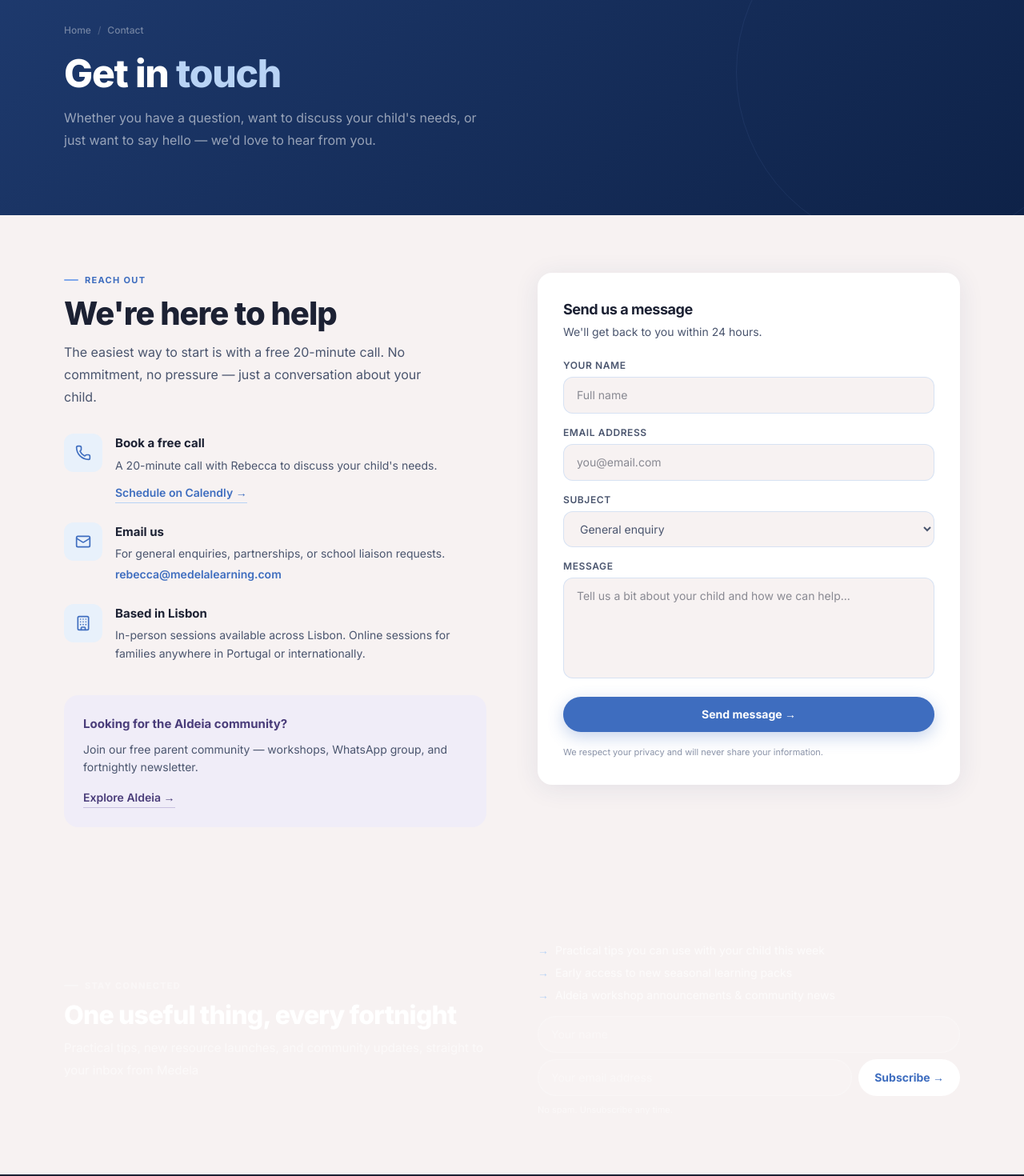
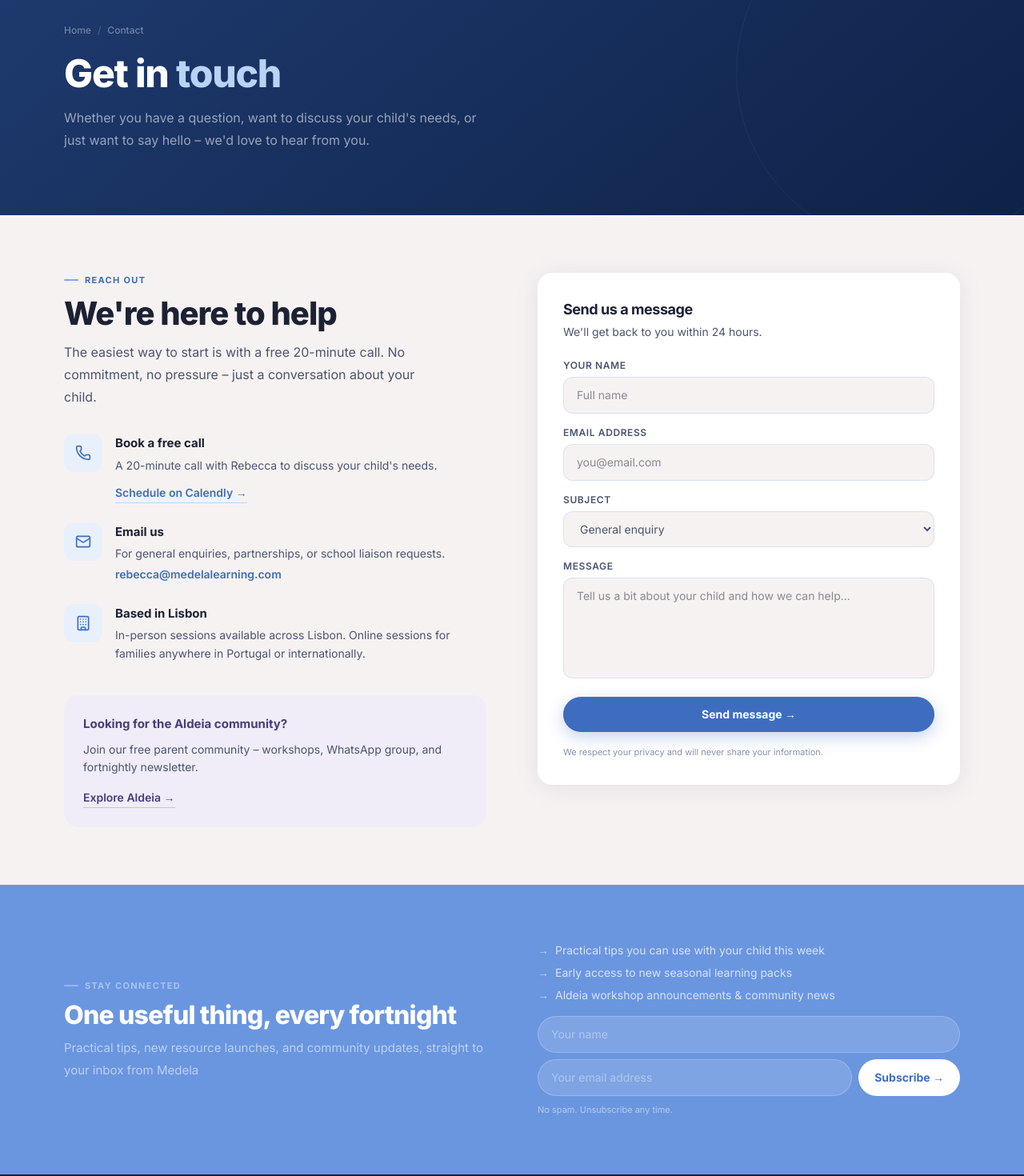
Before and after one commit to jamiebland/medela-site, a Next.js app: page /contact in a window 1280 px wide. Shown: the part 120-1590 px from the top of the page at 80% size. Built offline with nearby package versions, Linux system fonts and the light colour scheme; no server answers.

Commit message:
Changed images and color

```diff
--- a/src/app/blog/page.tsx
+++ b/src/app/blog/page.tsx
@@ -34,7 +34,7 @@ export default async function BlogPage() {
             Insights &amp; ideas for <span className="text-blue-light">parents &amp; educators</span>
           </h1>
           <p className="text-base text-white/55 leading-7 max-w-[520px]">
-            Honest writing about learning differences, educational therapy, and raising confident children &mdash; from Rebecca, Jamille, and the Aldeia community.
+            Honest writing about learning differences, educational therapy, and raising confident children &ndash; from Rebecca, Jamille, and the Aldeia community.
           </p>
         </div>
       </div>
--- a/src/app/contact/page.tsx
+++ b/src/app/contact/page.tsx
@@ -28,7 +28,7 @@ export default function ContactPage() {
             Get in <span className="text-blue-light">touch</span>
           </h1>
           <p className="text-base text-white/55 leading-7 max-w-[520px]">
-            Whether you have a question, want to discuss your child&apos;s needs, or just want to say hello &mdash; we&apos;d love to hear from you.
+            Whether you have a question, want to discuss your child&apos;s needs, or just want to say hello &ndash; we&apos;d love to hear from you.
           </p>
         </div>
       </div>
@@ -46,7 +46,7 @@ export default function ContactPage() {
               We&apos;re here to help
             </h2>
             <p className="text-base text-text-mid leading-7 mb-8 max-w-[460px]">
-              The easiest way to start is with a free 20-minute call. No commitment, no pressure &mdash; just a conversation about your child.
+              The easiest way to start is with a free 20-minute call. No commitment, no pressure &ndash; just a conversation about your child.
             </p>
 
             <div className="flex flex-col gap-6 mb-10">
@@ -102,7 +102,7 @@ export default function ContactPage() {
             <div className="bg-purple-pale rounded-[var(--radius-lg)] p-6">
               <h3 className="text-[15px] font-bold text-purple-dark mb-2">Looking for the Aldeia community?</h3>
               <p className="text-sm text-text-mid leading-relaxed mb-3">
-                Join our free parent community &mdash; workshops, WhatsApp group, and fortnightly newsletter.
+                Join our free parent community &ndash; workshops, WhatsApp group, and fortnightly newsletter.
               </p>
               <Link
                 href="/aldeia"
--- a/src/app/page.tsx
+++ b/src/app/page.tsx
@@ -162,7 +162,7 @@ export default async function HomePage() {
       </section>
 
       {/* ───── 2. Schools Strip ───── */}
-      <section className="color-blue-mid py-8 overflow-hidden">
+      <section className="bg-blue-mid py-8 overflow-hidden">
         <p className="text-center text-[11px] tracking-[.12em] uppercase font-bold text-white/60 mb-5 px-6">
           Trusted by families from 14 partner schools across Portugal, South
           Africa &amp; Europe
@@ -316,7 +316,8 @@ export default async function HomePage() {
                 style={{ boxShadow: "var(--shadow)" }}
               >
                 <Image
-                  src="C:\Users\jamie\Documents\GitHub\medela-site\public\images\medela\image 41.jpg"  alt="Educational therapy session"
+                  src="/images/medela/image-hand.jpg"
+                  alt="Educational therapy session"
                   width={800}
                   height={420}
                   className="w-full h-[420px] object-cover object-right"
--- a/src/components/CtaBand.tsx
+++ b/src/components/CtaBand.tsx
@@ -10,7 +10,7 @@ export default function CtaBand() {
           Ready to take the first step?
         </h2>
         <p className="text-base text-white/[.72] leading-7 mb-7">
-          A free 20-minute call is the easiest way to find out whether Medela is right for your child &mdash; no commitment, no pressure.
+          A free 20-minute call is the easiest way to find out whether Medela is right for your child &ndash; no commitment, no pressure.
         </p>
         <div className="flex justify-center gap-3 flex-wrap">
           <a
--- a/src/components/Newsletter.tsx
+++ b/src/components/Newsletter.tsx
@@ -73,7 +73,7 @@ export { NewsletterForm };
 
 export default function Newsletter() {
   return (
-    <section className="color-blue-btn py-18 px-6 md:px-20">
+    <section className="bg-blue-mid py-18 px-6 md:px-20">
       <div className="max-w-[1180px] mx-auto grid md:grid-cols-2 gap-16 items-center">
         <div>
           <div className="flex items-center gap-2 text-[11px] tracking-[.12em] uppercase font-bold text-white/[.42] mb-2.5">
```
Also changed, not shown: 2 other files (tests, documents, lock files or other folders).
